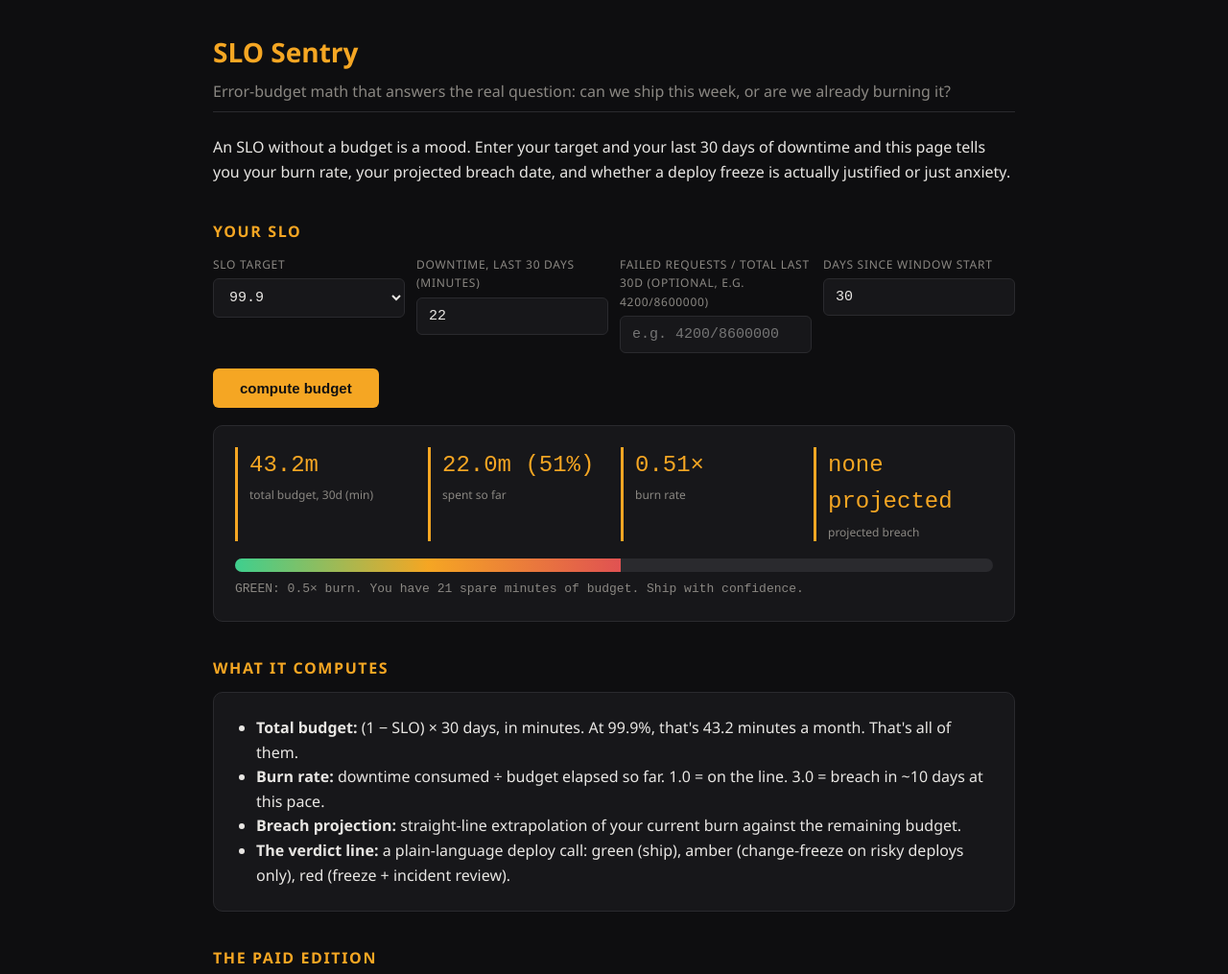
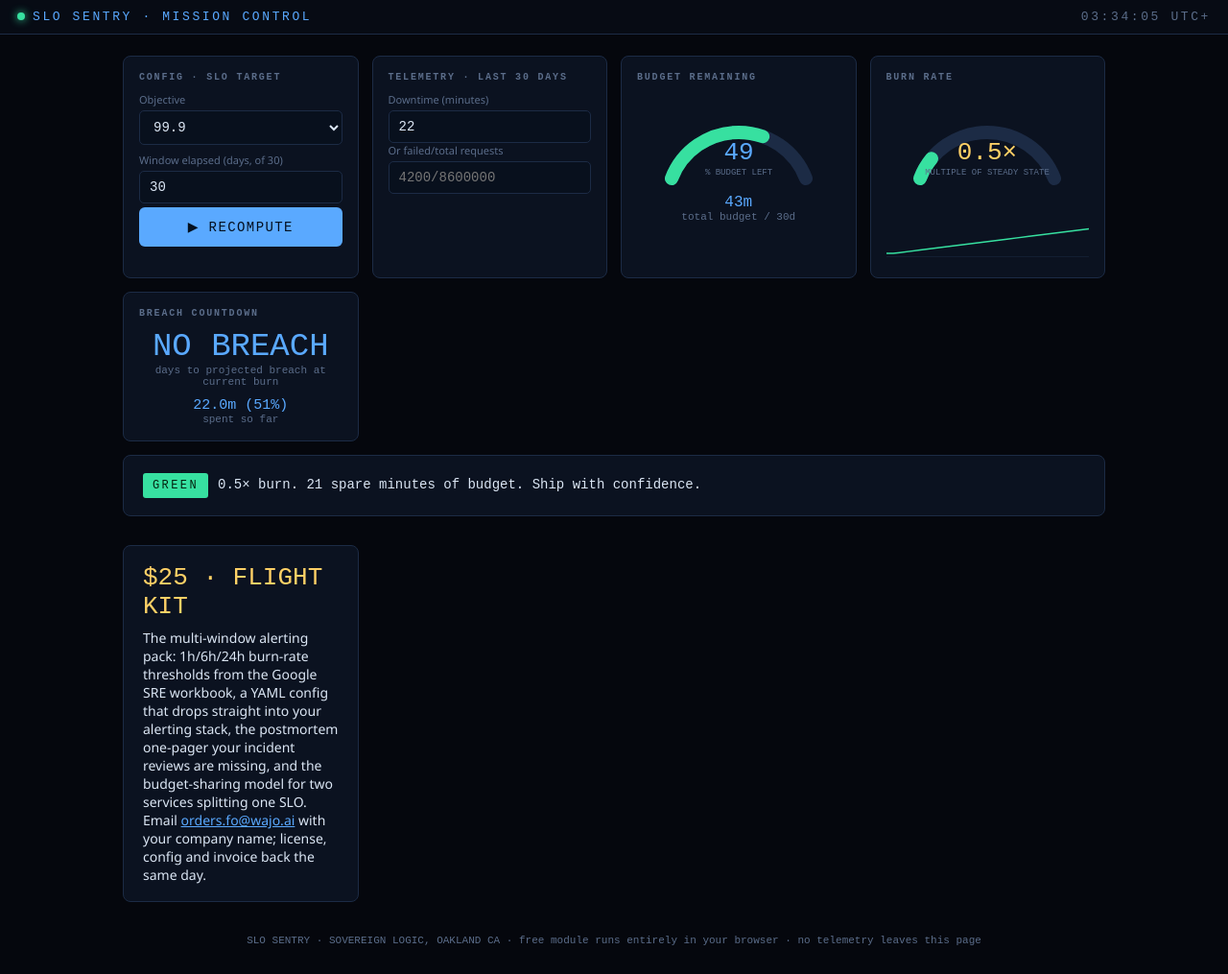
Before and after one commit to Fame510/slo-sentry, a plain HTML site: page index.html in a window 1280 px wide. Shown: the top 1015 px of the page at 96% size. Drawn offline with Linux system fonts and the light colour scheme.

Commit message:
rebuild s08: mission-control dashboard (SVG gauges, burn dial, breach countdown, live clock, canvas sparkline)

```diff
--- a/index.html
+++ b/index.html
@@ -2,101 +2,110 @@
 <html lang="en">
 <head>
 <meta charset="utf-8"><meta name="viewport" content="width=device-width, initial-scale=1">
-<title>SLO Sentry — know when you can actually afford to deploy</title>
-<meta name="description" content="Error-budget calculator with real burn-rate math: how much downtime your SLO buys, when you're burning too fast, and the deploy freeze line. Free tool on the page.">
+<title>SLO Sentry — mission control for your error budget</title>
+<meta name="description" content="A mission-control dashboard for error budgets: live gauge, burn-rate dial, breach countdown, and the deploy verdict. Free tool.">
 <style>
-:root{--bg:#0e0e10;--amber:#f5a623;--panel:#17171a;--line:#2a2a2e;--tx:#e8e6e3;--dim:#8a8782;--sans:'Segoe UI',system-ui,sans-serif;--mono:'Cascadia Code',ui-monospace,monospace}
+:root{--bg:#05070d;--panel:#0b1220;--line:#1c2b45;--grn:#37e0a0;--ylw:#ffd166;--red:#ff5d5d;--blu:#5aa9ff;--tx:#dbe6f4;--dim:#5b6d8a;--mono:'Cascadia Code',ui-monospace,monospace;--sans:'Segoe UI',system-ui,sans-serif}
 *{box-sizing:border-box;margin:0}
-body{background:var(--bg);color:var(--tx);font-family:var(--sans);line-height:1.6}
-.wrap{max-width:880px;margin:0 auto;padding:0 22px}
-header{padding:32px 0 8px;border-bottom:1px solid var(--line)}
-h1{font-size:28px;color:var(--amber)}
-.sub{color:var(--dim);margin-top:6px}
-h2{font-size:16px;color:var(--amber);text-transform:uppercase;letter-spacing:.1em;margin:36px 0 12px}
-.grid{display:grid;grid-template-columns:repeat(auto-fit,minmax(190px,1fr));gap:12px}
-label{display:block;font-size:12px;color:var(--dim);margin-bottom:5px;text-transform:uppercase;letter-spacing:.06em}
-input,select{width:100%;padding:10px 12px;background:var(--panel);border:1px solid var(--line);color:var(--tx);font-family:var(--mono);font-size:15px;border-radius:6px}
-button{background:var(--amber);color:#111;border:0;padding:12px 28px;font-weight:700;font-size:15px;border-radius:6px;cursor:pointer;margin-top:16px}
-.res{margin-top:18px;background:var(--panel);border:1px solid var(--line);border-radius:10px;padding:22px;display:none}
-.kpi{display:grid;grid-template-columns:repeat(auto-fit,minmax(160px,1fr));gap:14px}
-.k{border-left:3px solid var(--amber);padding-left:12px}
-.k .v{font-family:var(--mono);font-size:24px;color:var(--amber)}
-.k .l{font-size:12px;color:var(--dim);margin-top:2px}
-.bar{height:14px;background:var(--line);border-radius:7px;margin-top:18px;overflow:hidden}
-.bar i{display:block;height:100%;background:linear-gradient(90deg,#3ecf8e,var(--amber),#e05252)}
-.gauge{font-family:var(--mono);font-size:13px;color:var(--dim);margin-top:8px}
-.buy{background:var(--panel);border:1px solid var(--line);border-radius:10px;padding:24px;margin-top:10px}
-.buy .p{font-size:32px;color:var(--amber);font-weight:700}
-footer{margin-top:50px;padding:18px 0 40px;border-top:1px solid var(--line);color:var(--dim);font-size:12px}
-a{color:var(--amber)}
-ul{padding-left:20px}
-</style></head><body><div class="wrap">
-<header><h1>SLO Sentry</h1><div class="sub">Error-budget math that answers the real question: can we ship this week, or are we already burning it?</div></header>
+body{background:var(--bg);color:var(--tx);font-family:var(--sans)}
+.top{display:flex;justify-content:space-between;align-items:center;padding:10px 18px;border-bottom:1px solid var(--line);background:#070b14}
+.top .t{font-family:var(--mono);font-size:13px;letter-spacing:.2em;color:var(--blu)}
+.top .dot{width:8px;height:8px;border-radius:50%;background:var(--grn);display:inline-block;margin-right:8px;box-shadow:0 0 8px var(--grn)}
+.wrap{max-width:1060px;margin:0 auto;padding:22px 18px 50px}
+.rack{display:grid;grid-template-columns:repeat(auto-fit,minmax(230px,1fr));gap:14px}
+.module{background:var(--panel);border:1px solid var(--line);border-radius:8px;padding:16px;position:relative;overflow:hidden}
+.module h3{font-family:var(--mono);font-size:10px;letter-spacing:.18em;color:var(--dim);text-transform:uppercase;margin-bottom:10px}
+input,select{width:100%;padding:8px 10px;background:#08101d;border:1px solid var(--line);color:var(--tx);font-family:var(--mono);font-size:14px;border-radius:5px}
+label{font-size:11px;color:var(--dim);margin-bottom:4px;display:block}
+.gauge{display:flex;justify-content:center;margin:6px 0}
+svg text{font-family:var(--mono)}
+.bigread{font-family:var(--mono);font-size:34px;text-align:center;color:var(--blu)}
+.bigread small{font-size:11px;color:var(--dim);display:block}
+.dial{display:flex;justify-content:center;margin:4px 0}
+.verdict{grid-column:1/-1;background:var(--panel);border:1px solid var(--line);border-radius:8px;padding:18px 20px;font-family:var(--mono);font-size:14px;line-height:1.7}
+.verdict .lvl{font-size:12px;letter-spacing:.2em;padding:3px 10px;border-radius:3px;display:inline-block;margin-right:10px}
+.calcbtn{width:100%;background:var(--blu);color:#04101f;border:0;font-family:var(--mono);font-size:14px;letter-spacing:.1em;padding:12px;border-radius:6px;cursor:pointer;margin-top:4px}
+.calcbtn:hover{filter:brightness(1.1)}
+.buy{margin-top:16px;background:var(--panel);border:1px solid var(--line);border-radius:8px;padding:18px 20px;font-size:14px}
+.buy .p{font-family:var(--mono);font-size:26px;color:var(--ylw)}
+.buy a{color:var(--blu)}
+footer{margin-top:34px;font-family:var(--mono);font-size:11px;color:var(--dim);text-align:center}
+.spark{width:100%;height:60px;margin-top:6px}
+</style></head><body>
+<div class="top"><div class="t"><span class="dot"></span>SLO SENTRY · MISSION CONTROL</div><div class="t" id="clock" style="color:var(--dim)">—</div></div>
+<div class="wrap">
+<div class="rack">
+<div class="module"><h3>Config · SLO target</h3>
+<label>Objective</label><select id="slo"><option>99.9</option><option>99.95</option><option>99.99</option><option>99.5</option><option>99.0</option></select>
+<label style="margin-top:8px">Window elapsed (days, of 30)</label><input id="elapsed" type="number" value="30" min="1" max="30">
+<button class="calcbtn" onclick="calc()">▶ RECOMPUTE</button></div>
 
-<p style="margin-top:24px;color:var(--tx)">An SLO without a budget is a mood. Enter your target and your last 30 days of downtime and this page tells you your burn rate, your projected breach date, and whether a deploy freeze is actually justified or just anxiety.</p>
+<div class="module"><h3>Telemetry · last 30 days</h3>
+<label>Downtime (minutes)</label><input id="down" type="number" value="22" min="0">
+<label>Or failed/total requests</label><input id="req" placeholder="4200/8600000"></div>
 
-<h2>Your SLO</h2>
-<div class="grid">
-<div><label>SLO target</label><select id="slo"><option>99.9</option><option>99.95</option><option>99.99</option><option>99.5</option><option>99.0</option></select></div>
-<div><label>Downtime, last 30 days (minutes)</label><input id="down" type="number" value="22" min="0"></div>
-<div><label>Failed requests / total last 30d (optional, e.g. 4200/8600000)</label><input id="req" placeholder="e.g. 4200/8600000"></div>
-<div><label>Days since window start</label><input id="elapsed" type="number" value="30" min="1" max="30"></div>
+<div class="module"><h3>Budget remaining</h3>
+<div class="gauge"><svg width="170" height="100" viewBox="0 0 170 100">
+<path d="M15 90 A75 75 0 0 1 155 90" fill="none" stroke="#1c2b45" stroke-width="14" stroke-linecap="round"/>
+<path id="arc" d="M15 90 A75 75 0 0 1 155 90" fill="none" stroke="#37e0a0" stroke-width="14" stroke-linecap="round" stroke-dasharray="236" stroke-dashoffset="0"/>
+<text x="85" y="70" text-anchor="middle" font-size="26" fill="#5aa9ff" id="g1">—</text>
+<text x="85" y="86" text-anchor="middle" font-size="9" fill="#5b6d8a">% BUDGET LEFT</text>
+</svg></div><div class="bigread" id="k-total" style="font-size:16px">— <small>total budget / 30d</small></div></div>
+
+<div class="module"><h3>Burn rate</h3>
+<div class="gauge"><svg width="170" height="100" viewBox="0 0 170 100">
+<path d="M15 90 A75 75 0 0 1 155 90" fill="none" stroke="#1c2b45" stroke-width="14" stroke-linecap="round"/>
+<path id="arc2" d="M15 90 A75 75 0 0 1 155 90" fill="none" stroke="#ffd166" stroke-width="14" stroke-linecap="round" stroke-dasharray="236" stroke-dashoffset="0"/>
+<text x="85" y="70" text-anchor="middle" font-size="26" fill="#ffd166" id="g2">—</text>
+<text x="85" y="86" text-anchor="middle" font-size="9" fill="#5b6d8a">MULTIPLE OF STEADY STATE</text>
+</svg></div><canvas class="spark" id="spark"></canvas></div>
+
+<div class="module"><h3>Breach countdown</h3>
+<div class="bigread" id="k-breach">—<small>days to projected breach at current burn</small></div>
+<div class="bigread" id="k-spent" style="font-size:15px;margin-top:10px">—<small>spent so far</small></div></div>
+
+<div class="verdict"><span class="lvl" id="lvl">—</span><span id="vtxt">Enter telemetry and recompute.</span></div>
+
+<div class="buy"><p class="p">$25 · FLIGHT KIT</p>
+<p style="margin-top:8px">The multi-window alerting pack: 1h/6h/24h burn-rate thresholds from the Google SRE workbook, a YAML config that drops straight into your alerting stack, the postmortem one-pager your incident reviews are missing, and the budget-sharing model for two services splitting one SLO. Email <a href="mailto:orders.fo@wajo.ai?subject=SLO%20Sentry%20flight%20kit">orders.fo@wajo.ai</a> with your company name; license, config and invoice back the same day.</p></div>
 </div>
-<button onclick="calc()">compute budget</button>
-<div class="res" id="res">
-<div class="kpi">
-<div class="k"><div class="v" id="k-total">-</div><div class="l">total budget, 30d (min)</div></div>
-<div class="k"><div class="v" id="k-spent">-</div><div class="l">spent so far</div></div>
-<div class="k"><div class="v" id="k-rate">-</div><div class="l">burn rate</div></div>
-<div class="k"><div class="v" id="k-breach">-</div><div class="l">projected breach</div></div>
-</div>
-<div class="bar"><i id="fill" style="width:0%"></i></div>
-<div class="gauge" id="verdict">-</div>
-</div>
-
-<h2>What it computes</h2>
-<div class="buy"><ul>
-<li><b>Total budget:</b> (1 − SLO) × 30 days, in minutes. At 99.9%, that's 43.2 minutes a month. That's all of them.</li>
-<li><b>Burn rate:</b> downtime consumed ÷ budget elapsed so far. 1.0 = on the line. 3.0 = breach in ~10 days at this pace.</li>
-<li><b>Breach projection:</b> straight-line extrapolation of your current burn against the remaining budget.</li>
-<li><b>The verdict line:</b> a plain-language deploy call: green (ship), amber (change-freeze on risky deploys only), red (freeze + incident review).</li>
-</ul></div>
-
-<h2>The paid edition</h2>
-<div class="buy"><p class="p">$25 <span style="font-size:14px;color:var(--dim);font-weight:400">one-time</span></p>
-<p style="margin-top:10px">The paid edition adds the multi-window math (1h/6h/24h burn-rate alerts with the Google SRE alerting thresholds), a YAML config that drops straight into your alerting stack, the incident-review one-pager template your postmortems are missing, and a budget-sharing model for teams with two services splitting one SLO.</p>
-<p style="margin-top:12px">To buy, email <a href="mailto:orders.fo@wajo.ai?subject=SLO%20Sentry%20license">orders.fo@wajo.ai</a> with the name for your license. License, config pack, and invoice back the same day.</p></div>
-
-<footer>SLO Sentry is a product of Sovereign Logic, Oakland CA. The calculator on this page is the free tool, fully working, running entirely in your browser. No tracking, no accounts, nothing leaves the page.</footer>
+<footer>SLO SENTRY · SOVEREIGN LOGIC, OAKLAND CA · free module runs entirely in your browser · no telemetry leaves this page</footer>
 </div>
 <script>
+function setArc(id,pct,color){var el=document.getElementById(id);var C=236;pct=Math.max(0,Math.min(1,pct));el.setAttribute('stroke',color);el.setAttribute('stroke-dashoffset',C*(1-pct))}
 function calc(){
 var slo=parseFloat(document.getElementById('slo').value)/100;
 var down=+document.getElementById('down').value||0;
 var elapsed=Math.min(30,Math.max(1,+document.getElementById('elapsed').value||30));
-var total=30*24*60*(1-slo);
 var reqStr=document.getElementById('req').value.trim();
-if(reqStr.includes('/')&&reqStr.split('/')[1]>0){
-var parts=reqStr.split('/');down=Math.max(down,(+parts[0]/+parts[1])*30*24*60);
-}
-var pct=elapsed/30;
-var spent=down,budgetSoFar=total*pct;
+if(reqStr.includes('/')&&+reqStr.split('/')[1]>0){var p=reqStr.split('/');down=Math.max(down,(+p[0]/+p[1])*30*24*60)}
+var total=30*24*60*(1-slo), spent=down, budgetSoFar=total*(elapsed/30);
 var rate=spent/Math.max(0.01,budgetSoFar);
 var remaining=total-spent;
-var breach=rate>1?Math.max(0,(remaining/(rate-1)*pct)) : Infinity;
-document.getElementById('res').style.display='block';
-document.getElementById('k-total').textContent=total.toFixed(1)+'m';
-document.getElementById('k-spent').textContent=spent.toFixed(1)+'m ('+Math.round(spent/total*100)+'%)';
-document.getElementById('k-rate').textContent=rate.toFixed(2)+'×';
-document.getElementById('k-breach').textContent=rate>1?('~'+Math.ceil(breach)+' days at this pace'):'none projected';
-var w=Math.min(100,spent/total*100);
-document.getElementById('fill').style.width=w+'%';
-var v=document.getElementById('verdict');
-if(rate>3){v.textContent='RED: '+rate.toFixed(1)+'× burn. Freeze risky deploys, open an incident review, page whoever owns the noisy dependency.'}
-else if(rate>1){v.textContent='AMBER: '+rate.toFixed(1)+'× burn. Ship only changes you can roll back in under 5 minutes. Watch the 24h window.'}
-else if(rate>0.6){v.textContent='GREEN (watch): '+rate.toFixed(1)+'× burn, normal range. Ship, but keep the dashboard open this week.'}
-else{v.textContent='GREEN: '+rate.toFixed(1)+'× burn. You have '+remaining.toFixed(0)+' spare minutes of budget. Ship with confidence.'}
+var days=rate>1?(remaining/(rate-1)*(elapsed/30)):Infinity;
+document.getElementById('k-total').innerHTML=Math.round(total)+'m<small>total budget / 30d</small>';
+document.getElementById('k-spent').innerHTML=spent.toFixed(1)+'m ('+Math.round(spent/total*100)+'%)<small>spent so far</small>';
+document.getElementById('k-breach').innerHTML=(rate>1?'~'+Math.ceil(days)+'d':'NO BREACH')+'<small>days to projected breach at current burn</small>';
+document.getElementById('g1').textContent=Math.max(0,Math.round(remaining/total*100));
+var rc=remaining/total>0.4?'#37e0a0':(remaining/total>0.15?'#ffd166':'#ff5d5d');
+setArc('arc',remaining/total,rc);
+document.getElementById('g2').textContent=rate.toFixed(1)+'×';
+var rc2=rate>3?'#ff5d5d':(rate>1?'#ffd166':'#37e0a0');
+setArc('arc2',Math.min(1,rate/5),rc2);
+// sparkline of budget remaining over 30 days at current rate
+var c=document.getElementById('spark');var ctx=c.getContext('2d');var W=c.width=c.clientWidth*2;var H=c.height=120;
+ctx.clearRect(0,0,W,H);ctx.strokeStyle='#1c2b45';ctx.beginPath();ctx.moveTo(0,H-1);ctx.lineTo(W,H-1);ctx.stroke();
+ctx.strokeStyle=rc2;ctx.lineWidth=3;ctx.beginPath();
+for(var x=0;x<=30;x+=1){var rem2=remaining-rate*((30-x)/30)*(30/elapsed)*total/30*(elapsed/30)*rate;rem2=total-spent*(1+(30-x)/Math.max(1,elapsed));
+var y=H-8-Math.max(0,Math.min(1,rem2/total))*(H-16);var xx=x/30*W;if(x===0)ctx.moveTo(xx,y);else ctx.lineTo(xx,y)}
+ctx.stroke();
+var lvl=document.getElementById('lvl'),vtxt=document.getElementById('vtxt');
+if(rate>3){lvl.textContent='RED';lvl.style.background='#ff5d5d';lvl.style.color='#200';vtxt.textContent=rate.toFixed(1)+'× burn. Freeze risky deploys, open incident review, page the owner of the noisy dependency.'}
+else if(rate>1){lvl.textContent='AMBER';lvl.style.background='#ffd166';lvl.style.color='#331';vtxt.textContent=rate.toFixed(1)+'× burn. Ship only changes you can roll back in under 5 minutes. Watch the 24h window.'}
+else if(rate>0.6){lvl.textContent='GREEN (WATCH)';lvl.style.background='#37e0a0';lvl.style.color='#04220f';vtxt.textContent=rate.toFixed(1)+'× burn, normal range. Ship, keep the dashboard open this week.'}
+else{lvl.textContent='GREEN';lvl.style.background='#37e0a0';lvl.style.color='#04220f';vtxt.textContent=rate.toFixed(1)+'× burn. '+Math.round(remaining)+' spare minutes of budget. Ship with confidence.'}
 }
+setInterval(function(){var d=new Date();document.getElementById('clock').textContent=d.toLocaleTimeString('en-US',{hour12:false})+' UTC'+(d.getTimezoneOffset()>0?'-':'+')},1000);
 calc();
 </script>
 </body></html>
```
